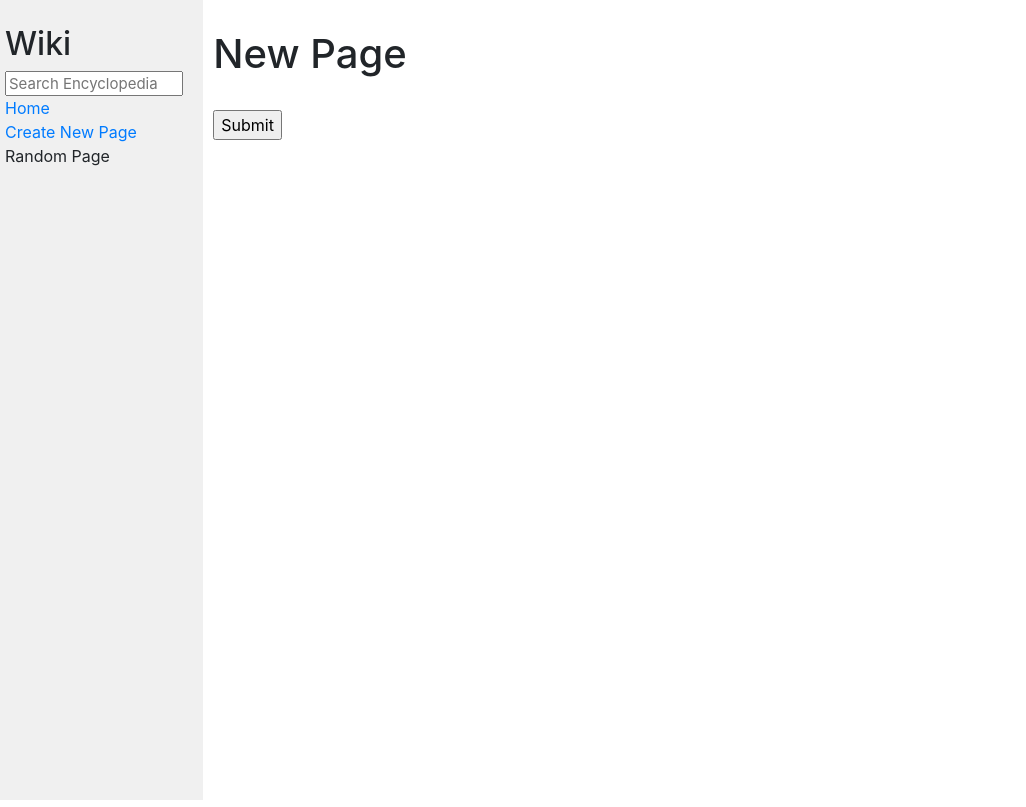
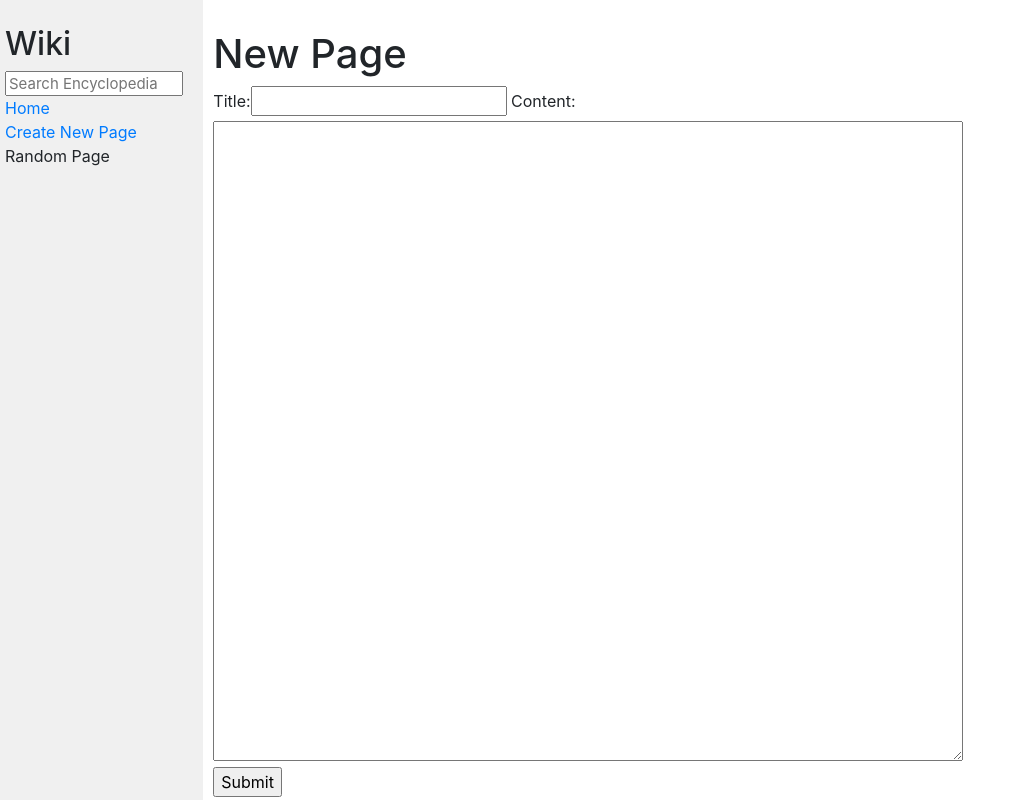
Before and after one commit to Rafael-Gehrke/CS50-Web-Programming, a Django app: page /new_page/ in a window 1280 px wide. Shown: the whole page, without its empty margins (0-1026 px from the left). Run offline with Django 3.2, Linux system fonts and the light colour scheme; some libraries are stand-ins or nearby versions.

Commit message:
Rendering empty form when new page method = GET

```diff
--- a/wiki/encyclopedia/static/encyclopedia/styles.css
+++ b/wiki/encyclopedia/static/encyclopedia/styles.css
@@ -13,8 +13,8 @@ h1 {
 }
 
 textarea {
-    height: 90vh;
-    width: 80%;
+    height: 80vh;
+    width: 70%;
 }
 
 .main {
--- a/wiki/encyclopedia/views.py
+++ b/wiki/encyclopedia/views.py
@@ -7,7 +7,7 @@ from django import forms
 
 class NewPageForm(forms.Form):
     title = forms.CharField(label="Title")
-    content = forms.Textarea()
+    content = forms.CharField(widget=forms.Textarea(attrs={"rows":"5"}))
 
 def index(request):
     return render(request, "encyclopedia/index.html", {
@@ -48,7 +48,7 @@ def new_page(request):
             title = form.cleaned_data["title"]
             content = form.cleaned_data["content"]
             # Testar se a entry já existe!
-            if title in util.list_entries: # Entry já existe, erro! Verificar Case sensitivity??????????
+            if title in util.list_entries(): # Entry já existe, erro! Verificar Case sensitivity??????????
                 return render(request, "encyclopedia/new_page.html", {
                     "form": form
                 })
@@ -60,6 +60,9 @@ def new_page(request):
                 "form": form
             })
 
-    return render(request, "encyclopedia/new_page.html")
+    form = NewPageForm()
+    return render(request, "encyclopedia/new_page.html", {
+        "form": form
+    })
 
     # Otherwise, the encyclopedia entry should be saved to disk, and the user should be taken to the new entry’s page.
```
